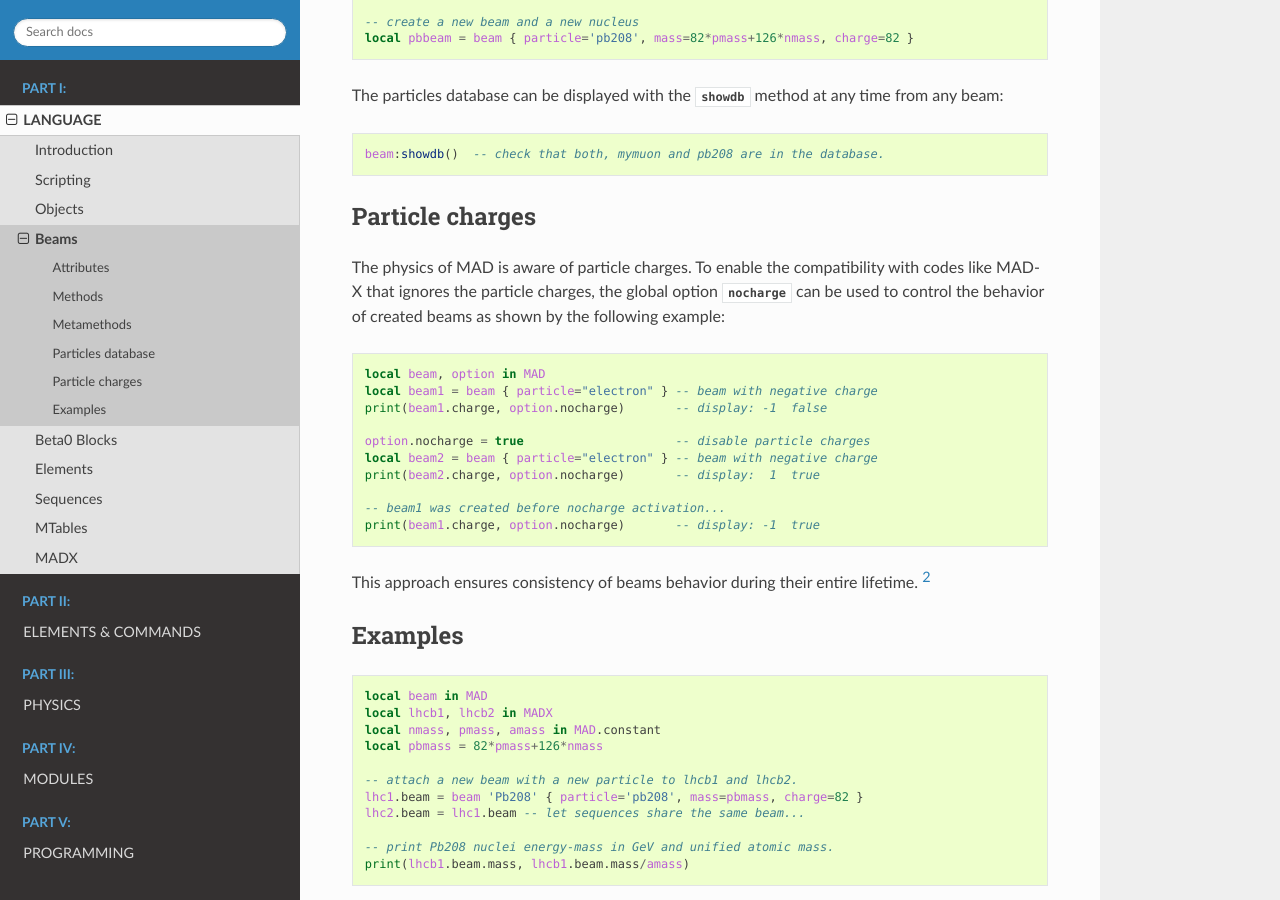
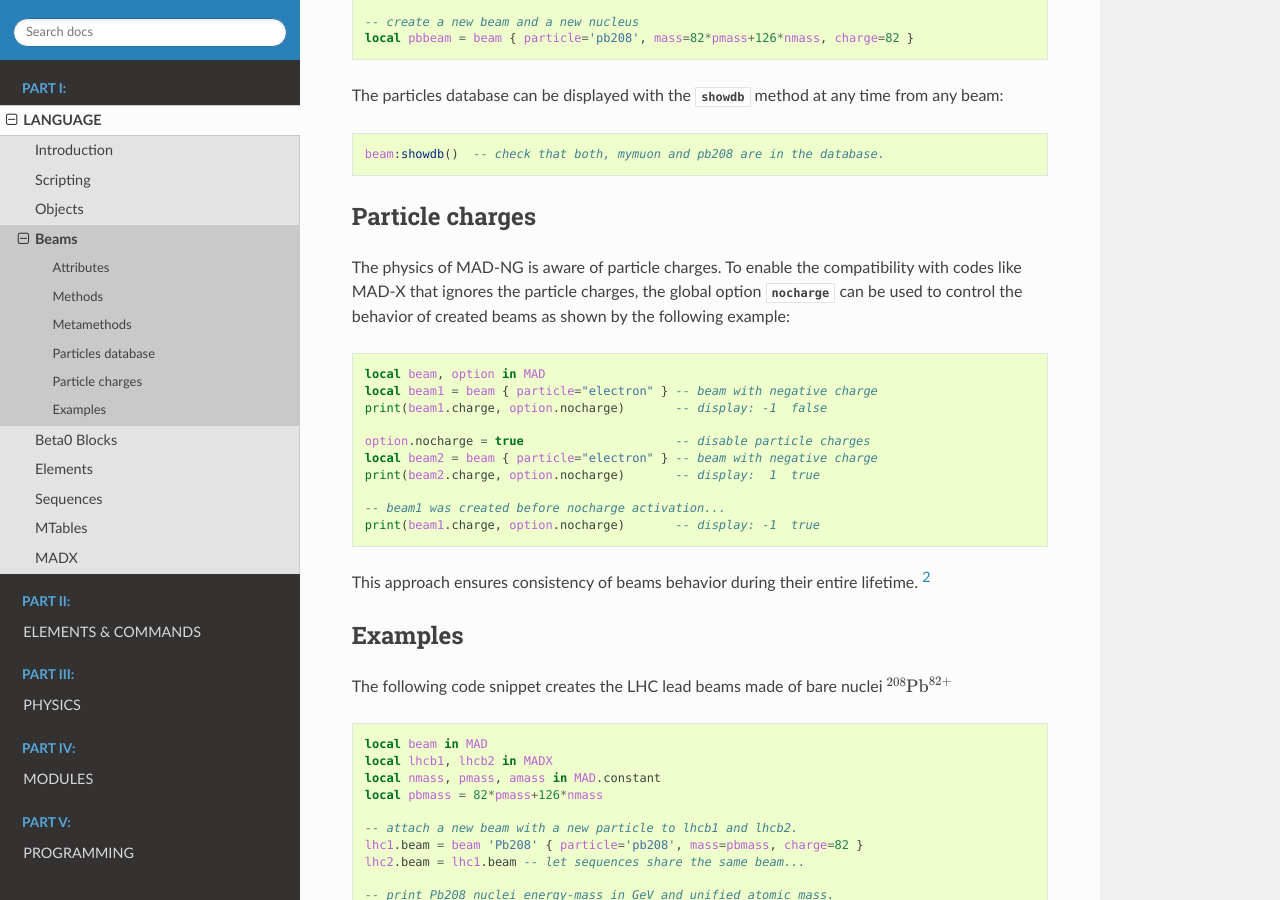
Before and after one commit to MethodicalAcceleratorDesign/MAD-NG.docs, a Sphinx documentation site: the page built from refman/source/mad_gen_beam.rst, in a window 1280 px wide and 900 px high, scrolled down 4338 px. Built offline with Sphinx 7.4.7 and the Read the Docs theme 2.0.0, drawn with Linux system fonts in a browser that asks for light colours; the version number could not be read and is left out; some of the changed text lies outside the part shown.

Commit message:
A couple minor fixes

```diff
--- a/refman/source/mad_gen_beam.rst
+++ b/refman/source/mad_gen_beam.rst
@@ -109,18 +109,18 @@
 
 The :var:`beam` *object* also implements a special protect-and-update mechanism for its attributes to ensure consistency and precedence between the physical quantities stored internally:
 
-#.	 The following attributes are *read-only*, i.e. writing to them triggers an error:
+*	 The following attributes are *read-only*, i.e. writing to them triggers an error:
 		:literal:`mass, charge, spin, emrad, aphot`
 
-#.	 The following attributes are *read-write*, i.e. hold values, with their accepted numerical ranges:
+*	 The following attributes are *read-write*, i.e. hold values, with their accepted numerical ranges:
 		:literal:`particle, energy` :math:`>` :var:`mass`,
 		:literal:`ex` :math:`>0`, :literal:`ey` :math:`>0`, :literal:`et` :math:`>0`,
 		:literal:`nbunch` :math:`>0`, :literal:`npart` :math:`>0`, :literal:`sigt` :math:`>0`, :literal:`sige` :math:`>0`.
 
-#.	 The following attributes are *read-update*, i.e. setting these attributes update the :literal:`energy`, with their accepted numerical ranges:
+*	 The following attributes are *read-update*, i.e. setting these attributes update the :literal:`energy`, with their accepted numerical ranges:
 		:literal:`pc` :math:`>0`, :math:`0.9>` :literal:`beta` :math:`>0`, :literal:`gamma` :math:`>1`, :literal:`betgam` :math:`>0.1`, :literal:`brho` :math:`>0`,
 		:literal:`pc2`, :literal:`beta2`, :literal:`betgam2`.
-#.	 The following attributes are *read-update*, i.e. setting these attributes update the emittances :literal:`ex`, :literal:`ey`, and :literal:`et` repectively, with their accepted numerical ranges:
+*	 The following attributes are *read-update*, i.e. setting these attributes update the emittances :literal:`ex`, :literal:`ey`, and :literal:`et` repectively, with their accepted numerical ranges:
 		:literal:`exn` :math:`>0`, :literal:`eyn` :math:`>0`, :literal:`etn` :math:`>0`.
 
 
@@ -188,7 +188,7 @@
 Particle charges
 ----------------
 
-The physics of \MAD is aware of particle charges. To enable the compatibility with codes like MAD-X that ignores the particle charges, the global option :var:`nocharge` can be used to control the behavior of created beams as shown by the following example:
+The physics of MAD-NG is aware of particle charges. To enable the compatibility with codes like MAD-X that ignores the particle charges, the global option :var:`nocharge` can be used to control the behavior of created beams as shown by the following example:
 
 .. code-block:: lua
 
@@ -208,7 +208,7 @@
 Examples
 --------
 
-
+The following code snippet creates the LHC lead beams made of bare nuclei :math:`^{208}\mathrm{Pb}^{82+}`
 
 .. code-block:: lua
 
```
Also changed, not shown: other parts of refman/source/mad_gen_beam.rst (+1 -1 lines), refman/source/mad_gen_intro.rst (+5 -9 lines), refman/source/mad_gen_object.rst (+8 -5 lines), refman/source/mad_gen_script.rst (+5 -6 lines).
